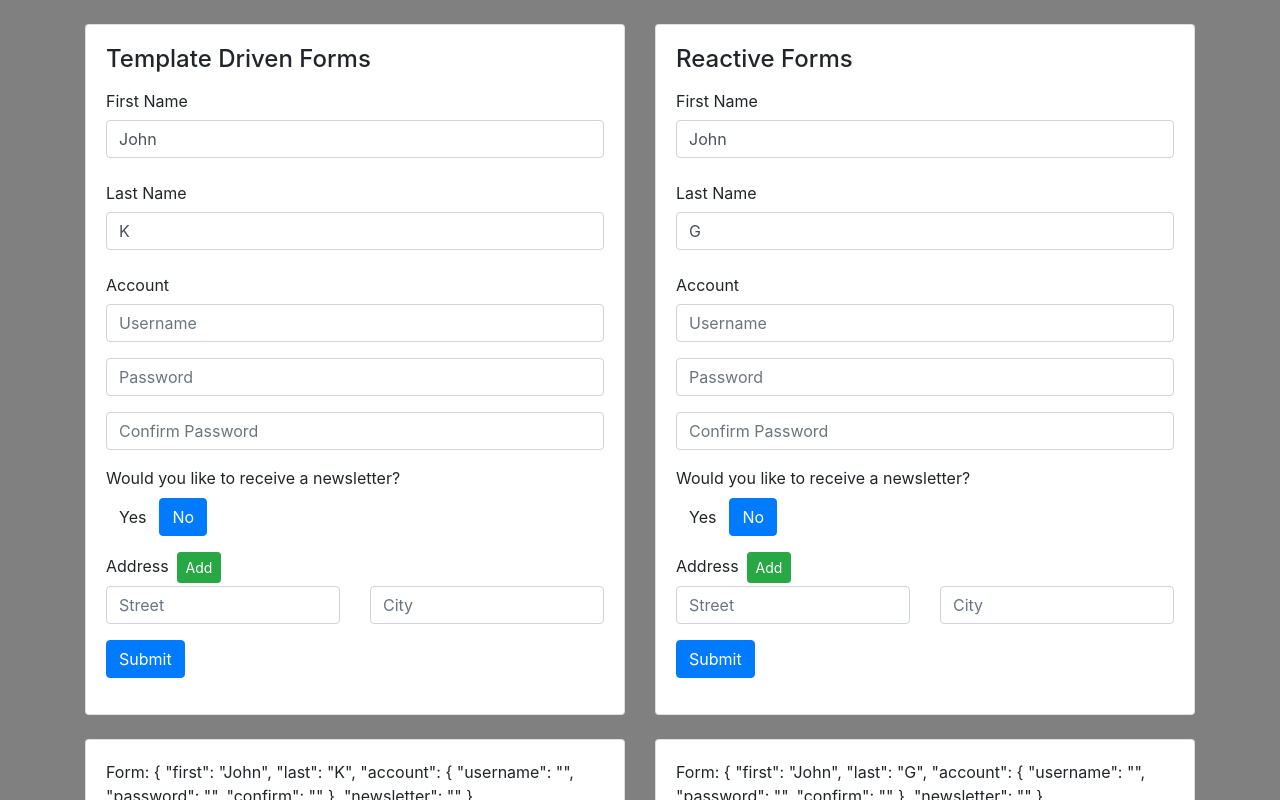
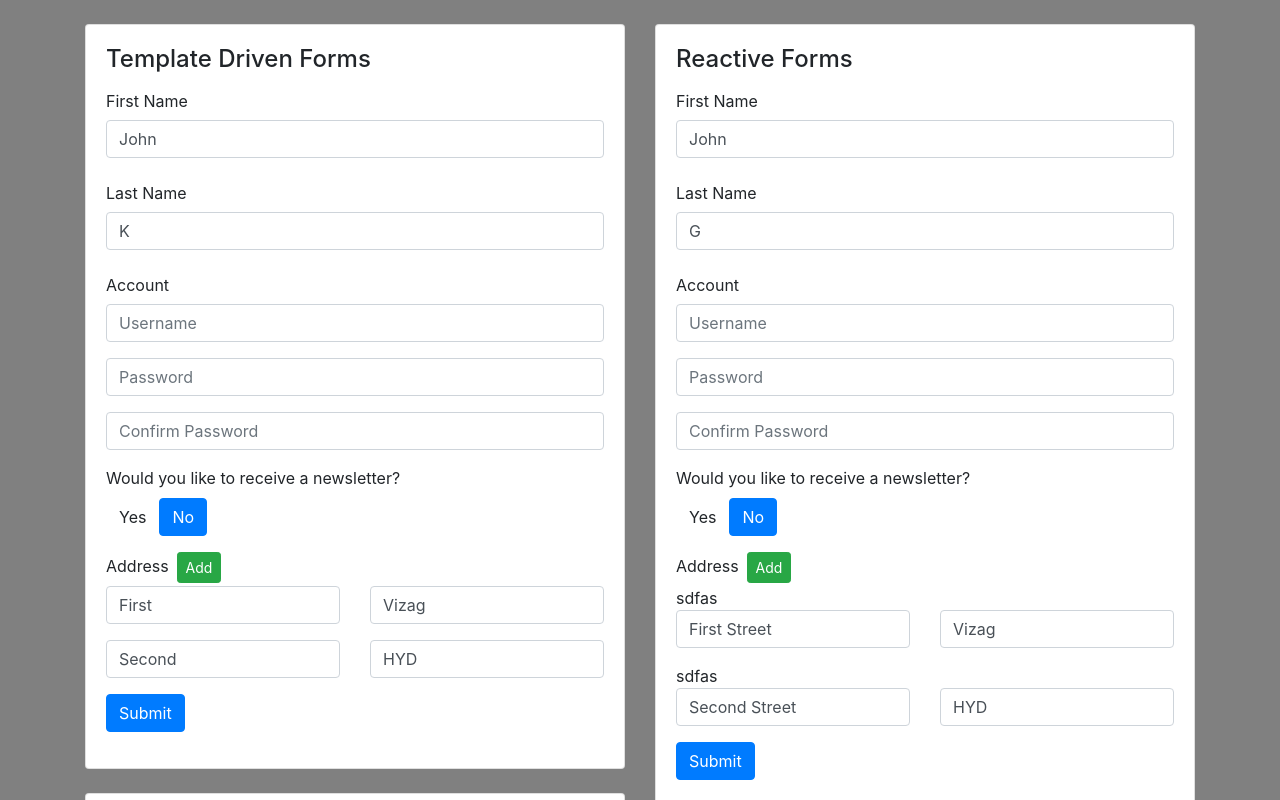
Before and after one commit to gprathuish/angular-forms, an Angular app: page / in a window 1280 px wide. Shown: the top 800 px of the page. Built offline with nearby package versions, Linux system fonts and the light colour scheme.

Commit message:
Added array forms to the ng forms

```diff
--- a/src/app/reactive-forms/reactive-forms.component.html
+++ b/src/app/reactive-forms/reactive-forms.component.html
@@ -33,13 +33,19 @@
 
       <div>
         <label>Address</label>
-        <button class="btn btn-success btn-sm ml-2"> Add </button>
-        <div class="row">
-          <div class="form-group col">
-            <input type="text" class="form-control" name="street" placeholder="Street">
-          </div>
-          <div class="form-group col">
-            <input type="text" class="form-control" name="city" placeholder="City">
+        <button class="btn btn-success btn-sm ml-2" (click)="addAddress()"> Add </button>
+
+        <div formArrayName="addresses" *ngFor="let address of form.get('addresses').controls; let i = index;">
+          sdfas
+          <div class="row" [formGroupName]="i">
+            <div class="form-group col">
+              <input type="text" class="form-control" formControlName="street" placeholder="Street">
+            </div>
+            <div class="form-group col">
+              <input type="text" class="form-control" formControlName="city" placeholder="City">
+            </div>
+
+            <!-- {{form.get('addresses').controls[i].get('street').status}} -->
           </div>
         </div>
       </div>
--- a/src/app/reactive-forms/reactive-forms.component.ts
+++ b/src/app/reactive-forms/reactive-forms.component.ts
@@ -1,5 +1,5 @@
 import { Component, OnInit } from '@angular/core';
-import { FormGroup, FormControl, FormBuilder, Validators, AbstractControl } from '@angular/forms';
+import { FormGroup, FormControl, FormBuilder, Validators, AbstractControl, FormArray } from '@angular/forms';
 
 function passwordMatcher(c: AbstractControl){
   return c.get('password').value === c.get('confirm').value ? null : {'nomatch': true}
@@ -32,7 +32,17 @@ export class ReactiveFormsComponent implements OnInit {
         password: ['', Validators.required],
         confirm: ['', Validators.required],
       }, {validators: passwordMatcher}),
-      newsletter: ['', Validators.required]
+      newsletter: [''],
+      addresses: this.fb.array([
+        this.fb.group({
+          street: 'First Street',
+          city: 'Vizag'
+        }),
+        this.fb.group({
+          street: 'Second Street',
+          city: 'HYD'
+        })
+      ])
     })
 
     // to set single value in form
@@ -45,4 +55,11 @@ export class ReactiveFormsComponent implements OnInit {
   ngOnInit() {
   }
 
+  addAddress(){
+    (this.form.get('addresses') as FormArray).push(this.fb.group({
+      street: '',
+      city: ''
+    }))
+  }
+
 }
--- a/src/app/template-driven-forms/template-driven-forms.component.html
+++ b/src/app/template-driven-forms/template-driven-forms.component.html
@@ -33,15 +33,17 @@
         <app-switch-control name="newsletter" ngModel></app-switch-control>
       </div>
 
-      <div>
+      <div ngModelGroup="addresses">
         <label>Address</label>
-        <button class="btn btn-success btn-sm ml-2"> Add </button>
-        <div class="row">
-          <div class="form-group col">
-            <input type="text" class="form-control" name="street" placeholder="Street">
-          </div>
-          <div class="form-group col">
-            <input type="text" class="form-control" name="city" placeholder="City">
+        <button class="btn btn-success btn-sm ml-2" (click)="addAddress()"> Add </button>
+        <div *ngFor="let address of addresses; let i = index;">
+          <div class="row" [ngModelGroup]="i">
+            <div class="form-group col">
+              <input type="text" class="form-control" [ngModel]="addresses[i].street" name="street" placeholder="Street">
+            </div>
+            <div class="form-group col">
+              <input type="text" class="form-control" [ngModel]="addresses[i].city" name="city" placeholder="City">
+            </div>
           </div>
         </div>
       </div>
--- a/src/app/template-driven-forms/template-driven-forms.component.ts
+++ b/src/app/template-driven-forms/template-driven-forms.component.ts
@@ -24,6 +24,10 @@ export class PasswordMatcher{
 })
 export class TemplateDrivenFormsComponent implements OnInit {
   name;
+  addresses: Array<any> = [
+    {street: 'First', city: 'Vizag'},
+    {street: 'Second', city: 'HYD'}
+  ];
   constructor() {
     this.name = {first: 'John', last: 'K'}
   }
@@ -31,4 +35,7 @@ export class TemplateDrivenFormsComponent implements OnInit {
   ngOnInit() {
   }
 
+  addAddress(){
+    this.addresses.push({});
+  }
 }
```
